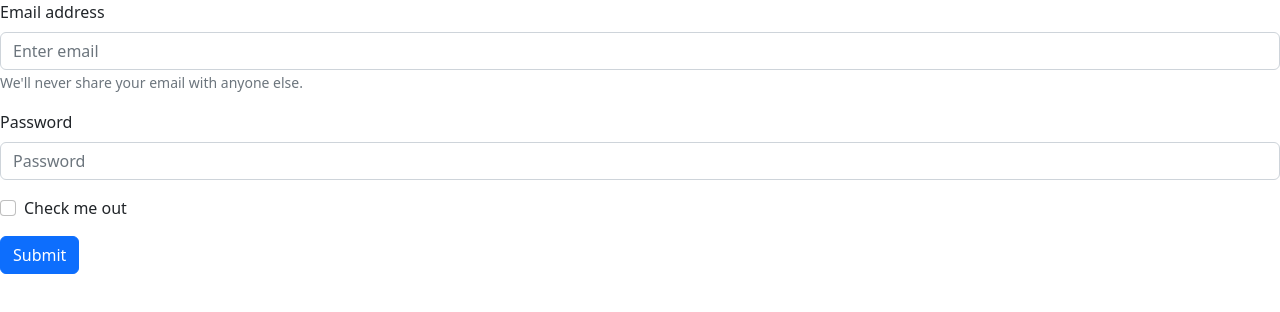
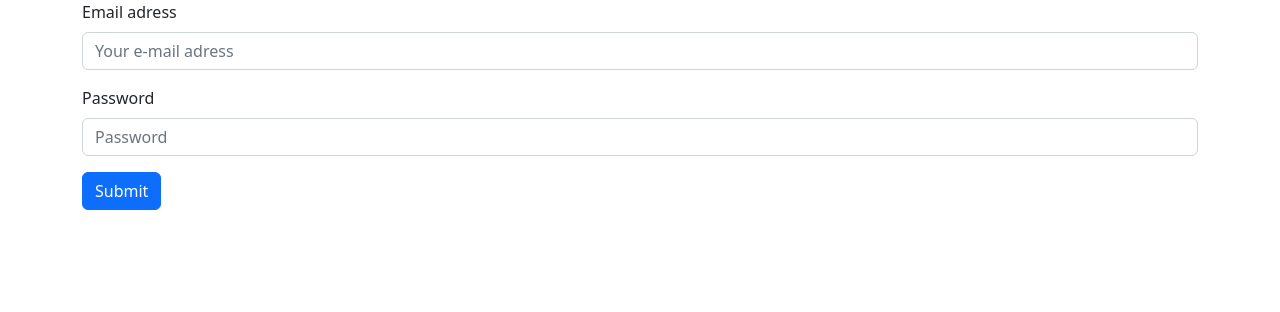
Before and after one commit to DominikaMazur99/bmi_calculator, a React (Create React App) app: page /login in a window 1280 px wide. Shown: the top 312 px of the page. Built offline with nearby package versions, Linux system fonts and the light colour scheme.

Commit message:
login form

```diff
--- /dev/null
+++ b/src/components/buttons/SimpleButton.jsx
@@ -0,0 +1,11 @@
+import { Button } from "react-bootstrap";
+
+function SimpleButton({ variant, type, text }) {
+    return (
+        <Button variant={variant} type={type}>
+            {text}
+        </Button>
+    );
+}
+
+export default SimpleButton;
--- /dev/null
+++ b/src/components/fieldsUI/InputField.jsx
@@ -0,0 +1,20 @@
+import Form from "react-bootstrap/Form";
+import { Row, Col } from "react-bootstrap";
+
+function InputField({ fieldId, fieldLabel, fieldType, placeholder, text }) {
+    return (
+        <Row>
+            <Col>
+                <Form.Group className="mb-3" controlId={fieldId}>
+                    <Form.Label>{fieldLabel}</Form.Label>
+                    <Form.Control type={fieldType} placeholder={placeholder} />
+                    {{ text } ? (
+                        <Form.Text className="text-muted">{text}</Form.Text>
+                    ) : null}
+                </Form.Group>
+            </Col>
+        </Row>
+    );
+}
+
+export default InputField;
--- a/src/components/forms/auth/Login.jsx
+++ b/src/components/forms/auth/Login.jsx
@@ -1,29 +1,39 @@
-import Button from "react-bootstrap/Button";
+import { Container } from "react-bootstrap";
 import Form from "react-bootstrap/Form";
+import { Row, Col } from "react-bootstrap";
+
+import InputField from "../../fieldsUI/InputField.jsx";
+import SimpleButton from "../../buttons/SimpleButton.jsx";
 
 function Login() {
     return (
         <>
-            <Form>
-                <Form.Group className="mb-3" controlId="formBasicEmail">
-                    <Form.Label>Email address</Form.Label>
-                    <Form.Control type="email" placeholder="Enter email" />
-                    <Form.Text className="text-muted">
-                        We'll never share your email with anyone else.
-                    </Form.Text>
-                </Form.Group>
+            <Container>
+                <Form>
+                    <InputField
+                        fieldId="email"
+                        fieldLabel="Email adress"
+                        fieldType="email"
+                        placeholder="Your e-mail adress"
+                    />
 
-                <Form.Group className="mb-3" controlId="formBasicPassword">
-                    <Form.Label>Password</Form.Label>
-                    <Form.Control type="password" placeholder="Password" />
-                </Form.Group>
-                <Form.Group className="mb-3" controlId="formBasicCheckbox">
-                    <Form.Check type="checkbox" label="Check me out" />
-                </Form.Group>
-                <Button variant="primary" type="submit">
-                    Submit
-                </Button>
-            </Form>
+                    <InputField
+                        fieldId="password"
+                        fieldLabel="Password"
+                        fieldType="password"
+                        placeholder="Password"
+                    />
+                    <Row>
+                        <Col>
+                            <SimpleButton
+                                variant="primary"
+                                type="submit"
+                                text="Submit"
+                            />
+                        </Col>
+                    </Row>
+                </Form>
+            </Container>
         </>
     );
 }
```
